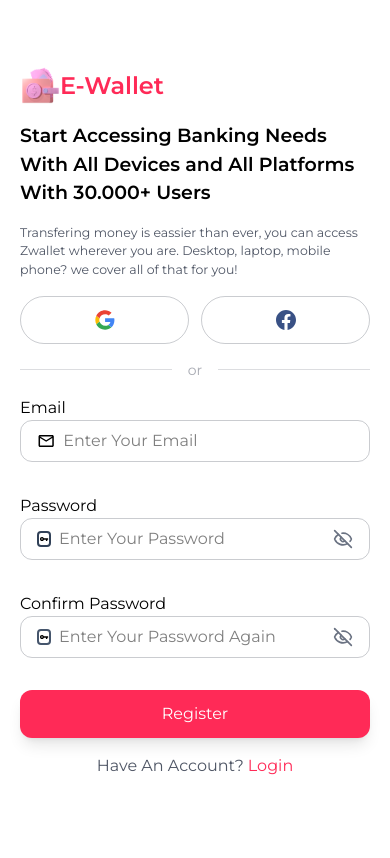
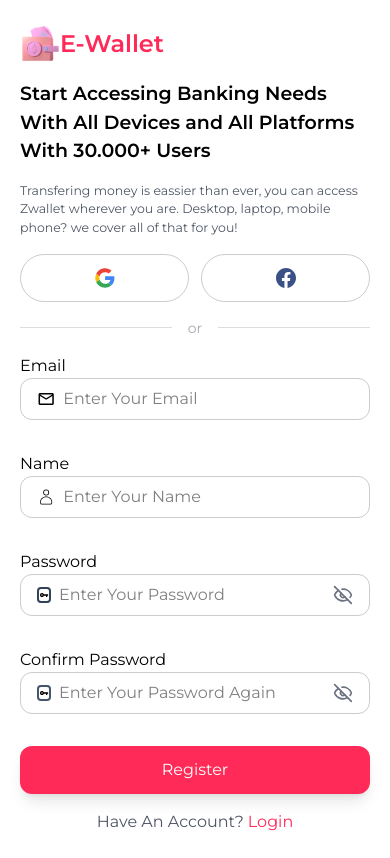
Before and after one commit to MGT06/e-wallet_frontend, a React (Vite) app: page /auth/register in a window 390 px wide. Built offline with nearby package versions, Linux system fonts and the light colour scheme.

Commit message:
feat: integrate register with backend

```diff
--- a/src/pages/auth/register.jsx
+++ b/src/pages/auth/register.jsx
@@ -4,6 +4,7 @@ import logoFacebook from "../../assets/facebookLogo.svg";
 import { MdOutlineEmail } from "react-icons/md";
 import { IoMdKey } from "react-icons/io";
 import { LuEye, LuEyeOff } from "react-icons/lu";
+import { CiUser } from "react-icons/ci";
 import gamberRegis from "../../assets/tanganDompet.svg";
 import { Link, useNavigate } from "react-router";
 import { useForm } from "react-hook-form";
@@ -28,7 +29,7 @@ export default function Register() {
   } = useForm();
 
   const onSubmit = (data) => {
-    const { email, password, cpassword } = data;
+    const { email, name, password, cpassword } = data;
 
     if (password !== cpassword) {
       setError("cpassword", {
@@ -39,7 +40,7 @@ export default function Register() {
       return;
     }
 
-    const newUser = { email, name: "mutfin computer science", password };
+    const newUser = { email, name, password };
 
     dispatch(
       registerThunk({
@@ -54,7 +55,7 @@ export default function Register() {
 
   useEffect(() => {
     if (auth.isRejected) {
-      console.log(auth)
+      console.log(auth);
       setError("email", {
         type: "manual",
         message: auth.error,
@@ -93,7 +94,8 @@ export default function Register() {
           <div className="flex flex-row lg:flex-col gap-3 w-full">
             <button
               type="button"
-              className="cursor-pointer border border-dark-gray/30 rounded-3xl h-12 flex-1 lg:w-full flex justify-center items-center gap-2 lg:min-h-12">
+              className="cursor-pointer border border-dark-gray/30 rounded-3xl h-12 flex-1 lg:w-full flex justify-center items-center gap-2 lg:min-h-12"
+            >
               <img
                 src={logoGogle}
                 alt="logo-google"
@@ -106,7 +108,8 @@ export default function Register() {
 
             <button
               type="button"
-              className="cursor-pointer border border-dark-gray/30 rounded-3xl h-12 flex-1 lg:w-full flex justify-center items-center gap-2 lg:min-h-12">
+              className="cursor-pointer border border-dark-gray/30 rounded-3xl h-12 flex-1 lg:w-full flex justify-center items-center gap-2 lg:min-h-12"
+            >
               <img
                 src={logoFacebook}
                 alt="logo-facebook"
@@ -142,6 +145,29 @@ export default function Register() {
 
             <p className="mt-2 text-xs sm:text-xs h-6 text-red-500">
               {errors.email?.message}
+            </p>
+
+            <div className="flex w-full flex-col">
+              <label htmlFor="name">Name</label>
+              <div className="border border-dark-gray/30 rounded-xl px-4 py-2 flex items-center gap-2">
+                <CiUser size={20} />
+                <input
+                  {...register("name", {
+                    required: "Name is required",
+                    minLength: {
+                      value: 3,
+                      message: "Name minimal 3 character length",
+                    },
+                  })}
+                  type="name"
+                  placeholder="Enter Your Name"
+                  className="outline-none w-full"
+                />
+              </div>
+            </div>
+
+            <p className="mt-2 text-xs sm:text-xs h-6 text-red-500">
+              {errors.name?.message}
             </p>
 
             <div className="flex w-full flex-col">
@@ -219,7 +245,8 @@ export default function Register() {
             Have An Account?
             <Link
               to={"/auth/login"}
-              className="text-primary ml-1 cursor-pointer">
+              className="text-primary ml-1 cursor-pointer"
+            >
               Login
             </Link>
           </div>
--- a/src/redux/slices/authSlice.js
+++ b/src/redux/slices/authSlice.js
@@ -77,7 +77,10 @@ const authSlice = createSlice({
         }
       },
       rejected: (state, { payload }) => {
-        state.error = payload.message;
+        const message = [...payload.message];
+        message[0] = message[0].toUpperCase();
+        const fixMessage = message.join("");
+        state.error = fixMessage;
         state.isPending = false;
         state.isRejected = true;
       },
```
